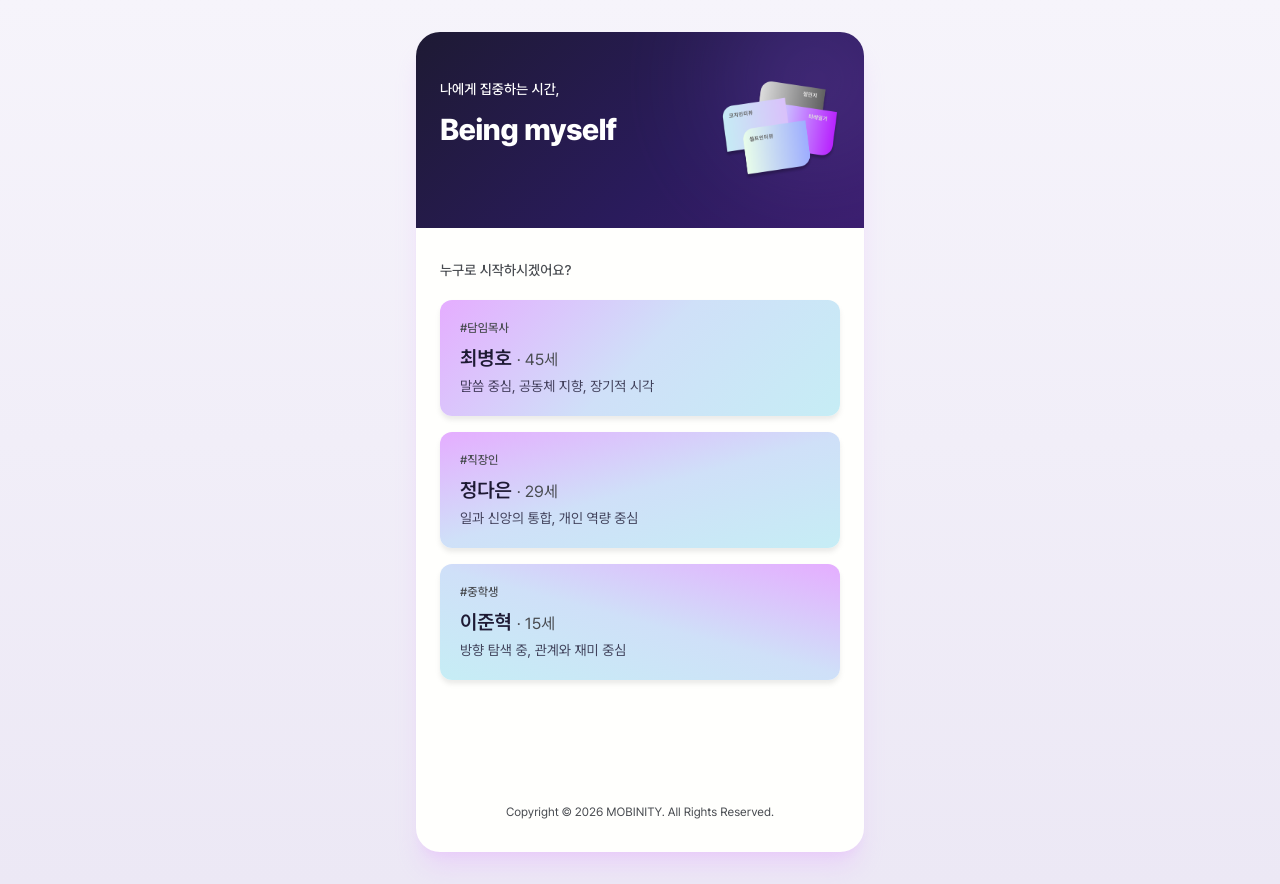
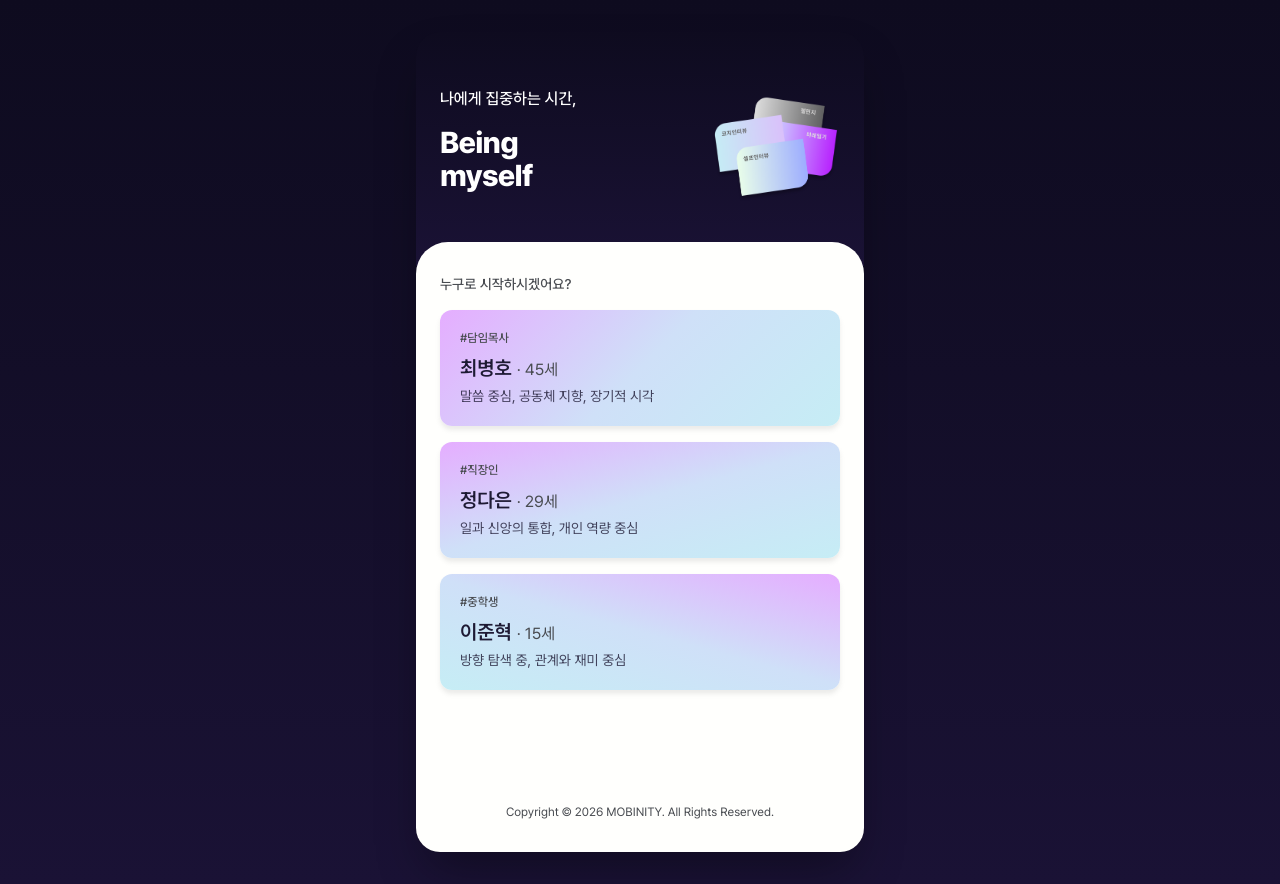
Before and after one commit to sunki-mobi/being-myself-mvp, a Next.js app in the folder web/: page /demo in a window 1280 px wide. Built offline with nearby package versions, Linux system fonts and the light colour scheme.

Commit message:
Revert "fix: /demo hero 조정 — 외곽 라벤더 복귀, 카드 안 hero만 다크"
This reverts commit 317f56e81661af4439ba056d40758709d59f8f4a.

```diff
--- a/web/app/demo/page.tsx
+++ b/web/app/demo/page.tsx
@@ -12,12 +12,10 @@ import type { PersonaId } from "@/lib/types";
  * S-02 페르소나 선택 (홈 화면)
  *
  * Layout (assets/img/홈3-인터뷰후 reference):
- *   - 외곽 main bg: 라벤더 (cover와 같은 결)
- *   - 카드 wrapper: 흰 max-w-md + rounded-3xl + shadow-xl (overflow-hidden으로
- *     hero·본문 모서리 자동 다듬음)
- *   - 카드 안 상단 hero: 다크 보라 그라데이션 + 우상단 보라 ambient blur
- *     + 좌측 카피 + 우측 카드 stack 일러스트
- *   - 카드 안 하단: 흰 본문 (페르소나 카드 + footer)
+ *   - 외곽 wrapper bg: dark (페이지 전체 다크가 배경)
+ *   - 상단 hero: 다크 영역 안에 카피 + 우측 카드 stack 일러스트
+ *   - 흰 본문: rounded-t로 hero 위에 살짝 올라온 sheet 결 (-mt + z-10)
+ *   - 페르소나 카드 + footer는 흰 본문 영역 안
  *
  * 박람회에서:
  *   - 부스 담당자가 방문자에게 적합한 페르소나를 선택해주거나
@@ -44,51 +42,39 @@ export default function HomePage() {
   }
 
   return (
-    <main className="min-h-screen w-full flex justify-center bg-[#f6f4fb] lg:bg-gradient-to-b lg:from-[#f6f4fb] lg:to-[#ece8f5]">
-      <div className="w-full max-w-md flex flex-col bg-surface-light text-fg-light lg:rounded-3xl lg:my-8 lg:min-h-[820px] lg:shadow-xl lg:shadow-brand-200/30 overflow-hidden">
-        {/* Dark hero — 카드 안 상단. 보라 그라데이션 + 우상단 ambient. */}
-        <header
-          className="text-fg-dark px-6 pt-12 pb-12 relative overflow-hidden animate-fade-up"
-          style={{
-            background:
-              "linear-gradient(135deg, #1e1a34 0%, #2a1b5c 60%, #3a1d6e 100%)",
-          }}
-        >
-          {/* 우상단 보라 ambient — reference 톤 */}
-          <div
-            aria-hidden
-            className="absolute -top-16 -right-16 w-56 h-56 rounded-full opacity-40 blur-3xl"
-            style={{
-              background:
-                "radial-gradient(circle, var(--brand-400) 0%, transparent 70%)",
-            }}
-          />
-
-          <div className="relative flex items-start justify-between gap-3">
+    <main className="min-h-screen w-full flex justify-center bg-surface-dark lg:bg-gradient-to-b lg:from-surface-dark lg:to-[#1a1235]">
+      <div className="w-full max-w-md flex flex-col bg-surface-dark text-fg-dark lg:rounded-3xl lg:my-8 lg:min-h-[820px] lg:shadow-2xl lg:shadow-black/40 overflow-hidden relative">
+        {/* Dark hero — 외곽 wrapper와 같은 다크 bg. 카피 + 우측 카드 stack 일러스트. */}
+        <header className="gradient-hero px-6 pt-14 pb-16 relative animate-fade-up">
+          <div className="flex items-start justify-between gap-3">
             <div className="flex-1 min-w-0">
-              <p className="text-sm font-medium text-fg-dark mb-3 leading-snug">
+              <p className="text-base font-medium text-fg-dark mb-4 leading-snug">
                 나에게 집중하는 시간,
               </p>
-              <h1 className="text-3xl font-extrabold tracking-tight leading-tight">
-                Being myself
+              <h1 className="text-3xl font-extrabold tracking-tight leading-[1.1]">
+                Being
+                <br />
+                myself
               </h1>
             </div>
             <Image
               src="/img/cover-hero.png"
               alt=""
-              width={120}
-              height={120}
+              width={128}
+              height={128}
               priority
-              className="w-[120px] h-auto flex-shrink-0"
+              className="w-[128px] h-auto flex-shrink-0 mt-2"
             />
           </div>
         </header>
 
-        {/* 흰 본문 — 페르소나 카드 */}
-        <section className="flex-1 flex flex-col gap-4 px-6 pt-8 pb-6">
-          <p className="text-sm font-medium text-fg-light-soft mb-1 animate-fade-up-delay-1">
+        {/* 흰 본문 — rounded-t로 hero 위에 살짝 올라옴 (-mt + z-10). */}
+        <div className="bg-surface-light text-fg-light rounded-t-[2rem] -mt-6 flex-1 flex flex-col relative z-10 pt-8 pb-8 px-6">
+          <p className="text-sm font-medium text-fg-light-soft mb-4 animate-fade-up-delay-1">
             누구로 시작하시겠어요?
           </p>
+
+          <section className="flex-1 flex flex-col gap-4">
             {PERSONA_ORDER.map((id, idx) => {
               const p = PERSONAS[id];
               const delayClass =
@@ -121,9 +107,10 @@ export default function HomePage() {
             })}
           </section>
 
-        <p className="text-center text-xs text-fg-light-soft pb-8 px-6">
+          <p className="text-center text-xs text-fg-light-soft mt-8">
             Copyright © 2026 MOBINITY. All Rights Reserved.
           </p>
+        </div>
       </div>
     </main>
   );
```
Lines whose indentation alone changed are shown as unchanged.
